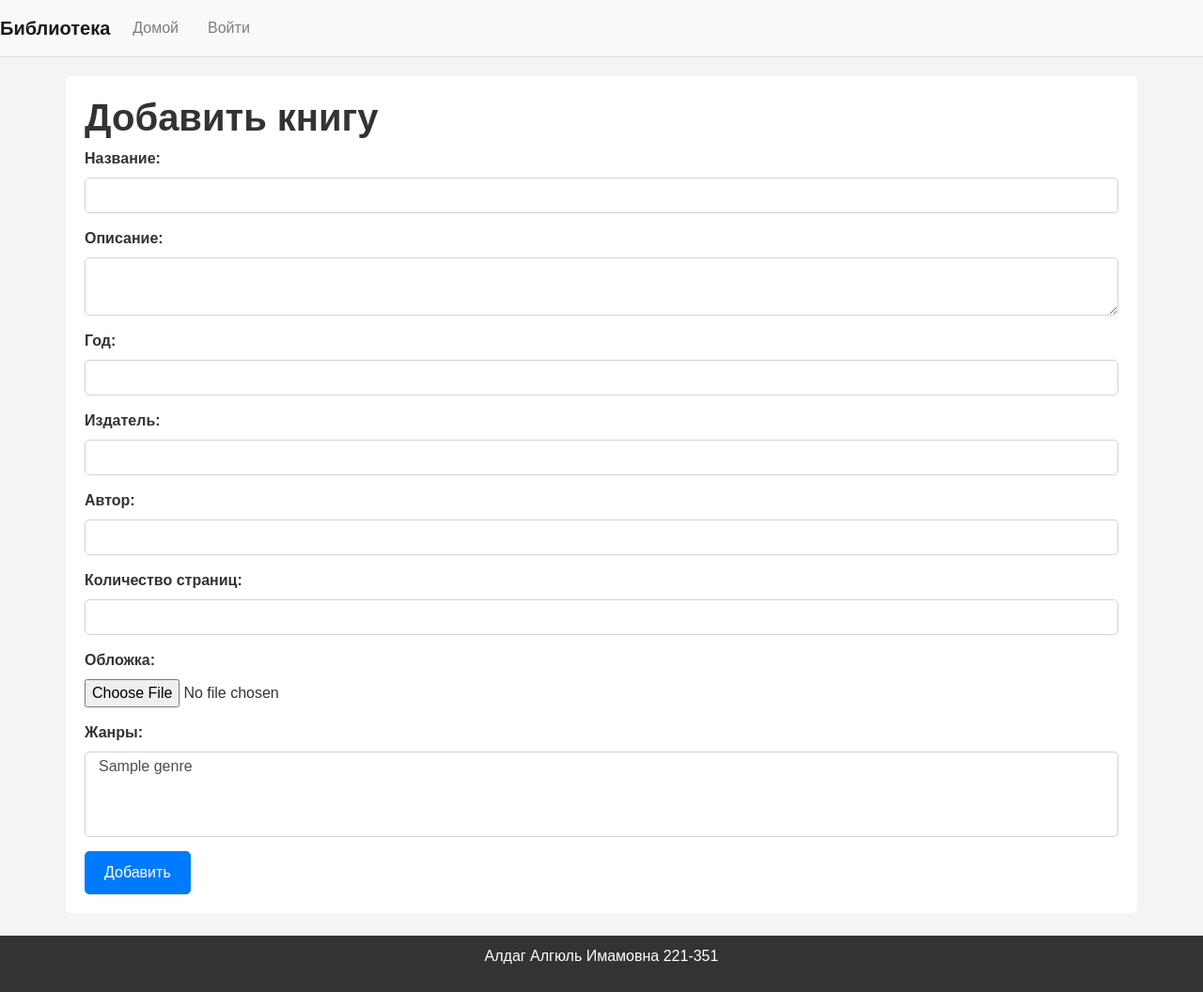
After one commit to enamorak/exam2024, a Flask app: template templates/add_book.html in a window 1280 px wide. The commit adds this page. Shown: the whole page at 94% size. Run offline with Flask 3, Linux system fonts and the light colour scheme; the template is opened without the code that fills it: values that come from a table or form of the project are taken from there, others are empty; tables that the repository leaves empty hold one stand-in row (values such as "Sample post"); parts of the project's set-up code (start-up, migrations or seed data) failed here and were passed over; some libraries are stand-ins or nearby versions.

Commit message:
maybe final

```diff
--- a/app.py
+++ b/app.py
@@ -1,7 +1,8 @@
 from flask import Flask, render_template, redirect, url_for, flash, request
 from flask_migrate import Migrate
 from flask_login import LoginManager, login_user, login_required, logout_user, UserMixin, current_user
-from models import db, User
+from models import db, Book, Review, User, Role, Genre
+from math import ceil
 from config import Config
 
 app = Flask(__name__)
@@ -18,8 +19,51 @@ def load_user(user_id):
     return User.query.get(int(user_id))
 
 @app.route('/')
+@login_required
 def index():
-    return render_template('index.html')
+    page = request.args.get('page', 1, type=int)
+    title = request.args.get('title')
+    genres = request.args.getlist('genres')
+    years = request.args.getlist('year')
+    volume_from = request.args.get('volume_from')
+    volume_to = request.args.get('volume_to')
+    author = request.args.get('author')
+
+    # Фильтр по названию
+    if title:
+        books = books.filter(Book.title.ilike(f'%{title}%'))
+
+    # Фильтр по жанру
+    if genres:
+        books = books.filter(Book.genres.any(Genre.id.in_(genres)))
+
+    # Фильтр по году
+    if years:
+        books = books.filter(Book.year.in_(years))
+
+    # Фильтр по объёму
+    if volume_from:
+        books = books.filter(Book.volume >= volume_from)
+    if volume_to:
+        books = books.filter(Book.volume <= volume_to)
+
+    # Фильтр по автору
+    if author:
+        books = books.filter(Book.author.ilike(f'%{author}%'))
+
+    # Сортировка по названию
+    books = books.order_by(Book.title)
+
+    # Пагинация
+    books = books.paginate(page, per_page=10)
+
+    # Список жанров для мультиселекта
+    genres = Genre.query.all()
+
+    # Список годов для мультиселекта
+    years = db.session.query(Book.year).distinct().order_by(Book.year).all()
+
+    return render_template('index.html', books=books, genres=genres, years=years)
 
 @app.route('/login', methods=['GET', 'POST'])
 def login():
@@ -42,8 +86,44 @@ def logout():
 @app.route('/book/<int:book_id>')
 @login_required
 def book_details(book_id):
-    # Здесь будет код для получения информации книги из базы данных
-    return render_template('book_details.html')
+    book = Book.query.get_or_404(book_id)
+    average_rating = book.reviews.aggregate(func.avg(Review.rating))
+    reviews = book.reviews.all()
+    return render_template('book_details.html', book=book, average_rating=average_rating, reviews=reviews)
+
+@app.route('/add_book', methods=['GET', 'POST'])
+@login_required
+def add_book():
+    if current_user.role.name != 'Администратор':
+        flash('У вас недостаточно прав для выполнения данного действия')
+        return redirect(url_for('index'))
+    if request.method == 'POST':
+        # Обработка формы и создание новой книги
+        return redirect(url_for('index'))
+    return render_template('add_book.html')
+
+@app.route('/edit_book/<int:book_id>', methods=['GET', 'POST'])
+@login_required
+def edit_book(book_id):
+    book = Book.query.get_or_404(book_id)
+    if current_user.role.name not in ['Администратор', 'Модератор']:
+        flash('У вас недостаточно прав для выполнения данного действия')
+        return redirect(url_for('index'))
+    if request.method == 'POST':
+        # Обработка формы и создание новой книги
+        return redirect(url_for('index'))
+    return render_template('edit_book.html', book=book)
+
+@app.route('/delete_book/<int:book_id>')
+@login_required
+def delete_book(book_id):
+    book = Book.query.get_or_404(book_id)
+    if current_user.role.name != 'Администратор':
+        flash('У вас недостаточно прав для выполнения данного действия')
+        return redirect(url_for('index'))
+    db.session.delete(book)
+    db.session.commit()
+    return redirect(url_for('index'))
 
 if __name__ == '__main__':
     app.run(debug=True)
--- a/static/css/style.css
+++ b/static/css/style.css
@@ -1,9 +1,80 @@
 body {
-    padding-top: 20px;
-}
+    font-family: 'Arial', sans-serif;
+    background-color: #f4f4f4;
+    color: #333;
+    margin: 0;
+    padding: 0;
+  }
 
-footer {
-    margin-top: 40px;
+  h1, h2, h3, h4, h5, h6 {
+    font-weight: bold;
+  }
+
+  a {
+    color: #007bff;
+    text-decoration: none;
+  }
+
+  a:hover {
+    text-decoration: underline;
+  }
+
+  .navbar {
+    background-color: #fff;
+    border-bottom: 1px solid #ddd;
+    padding: 10px 0;
+  }
+
+  .navbar-brand {
+    font-weight: bold;
+  }
+
+  .navbar-nav .nav-item {
+    margin-right: 15px;
+  }
+
+
+  .container {
     padding: 20px;
-    background-color: #f8f9fa;
-}
+    background-color: #fff;
+    border-radius: 5px;
+    margin-top: 20px;
+  }
+
+
+  .form-group {
+    margin-bottom: 15px;
+  }
+
+  label {
+    font-weight: bold;
+  }
+
+  .form-control {
+    border-radius: 5px;
+  }
+
+
+  .btn {
+    border-radius: 5px;
+    padding: 10px 20px;
+    cursor: pointer;
+  }
+
+  .btn-primary {
+    background-color: #007bff;
+    color: #fff;
+  }
+
+  .btn-primary:hover {
+    background-color: #0069d9;
+  }
+
+
+  footer {
+    background-color: #333;
+    color: #fff;
+    padding: 10px 0;
+    margin-top: 20px;
+    text-align: center;
+  }
--- /dev/null
+++ b/templates/add_book.html
@@ -0,0 +1,44 @@
+<!DOCTYPE html>
+{% extends 'base.html' %}
+{% block content %}
+<h1>Добавить книгу</h1>
+<form method="POST">
+    <div class="form-group">
+        <label for="title">Название:</label>
+        <input type="text" class="form-control" id="title" name="title" required>
+    </div>
+    <div class="form-group">
+        <label for="description">Описание:</label>
+        <textarea class="form-control" id="description" name="description" required></textarea>
+    </div>
+    <div class="form-group">
+        <label for="year">Год:</label>
+        <input type="number" class="form-control" id="year" name="year" required>
+    </div>
+    <div class="form-group">
+        <label for="publisher">Издатель:</label>
+        <input type="text" class="form-control" id="publisher" name="publisher" required>
+    </div>
+    <div class="form-group">
+        <label for="author">Автор:</label>
+        <input type="text" class="form-control" id="author" name="author" required>
+    </div>
+    <div class="form-group">
+        <label for="pages">Количество страниц:</label>
+        <input type="number" class="form-control" id="pages" name="pages" required>
+    </div>
+    <div class="form-group">
+        <label for="cover">Обложка:</label>
+        <input type="file" class="form-control-file" id="cover" name="cover">
+    </div>
+    <div class="form-group">
+        <label for="genres">Жанры:</label>
+        <select class="form-control" id="genres" name="genres" multiple>
+            {% for genre in genres %}
+                <option value="{{ genre.id }}">{{ genre.name }}</option>
+            {% endfor %}
+        </select>
+    </div>
+    <button type="submit" class="btn btn-primary">Добавить</button>
+</form>
+{% endblock %}
```
Also changed, not shown: models.py (+92 -1 lines), templates/book_details.html (+24 -3 lines), templates/edit_book.html (added, +43 -0 lines), templates/index.html (+103 -0 lines), templates/login.html (+5 -4 lines), instance/test.db (added).
